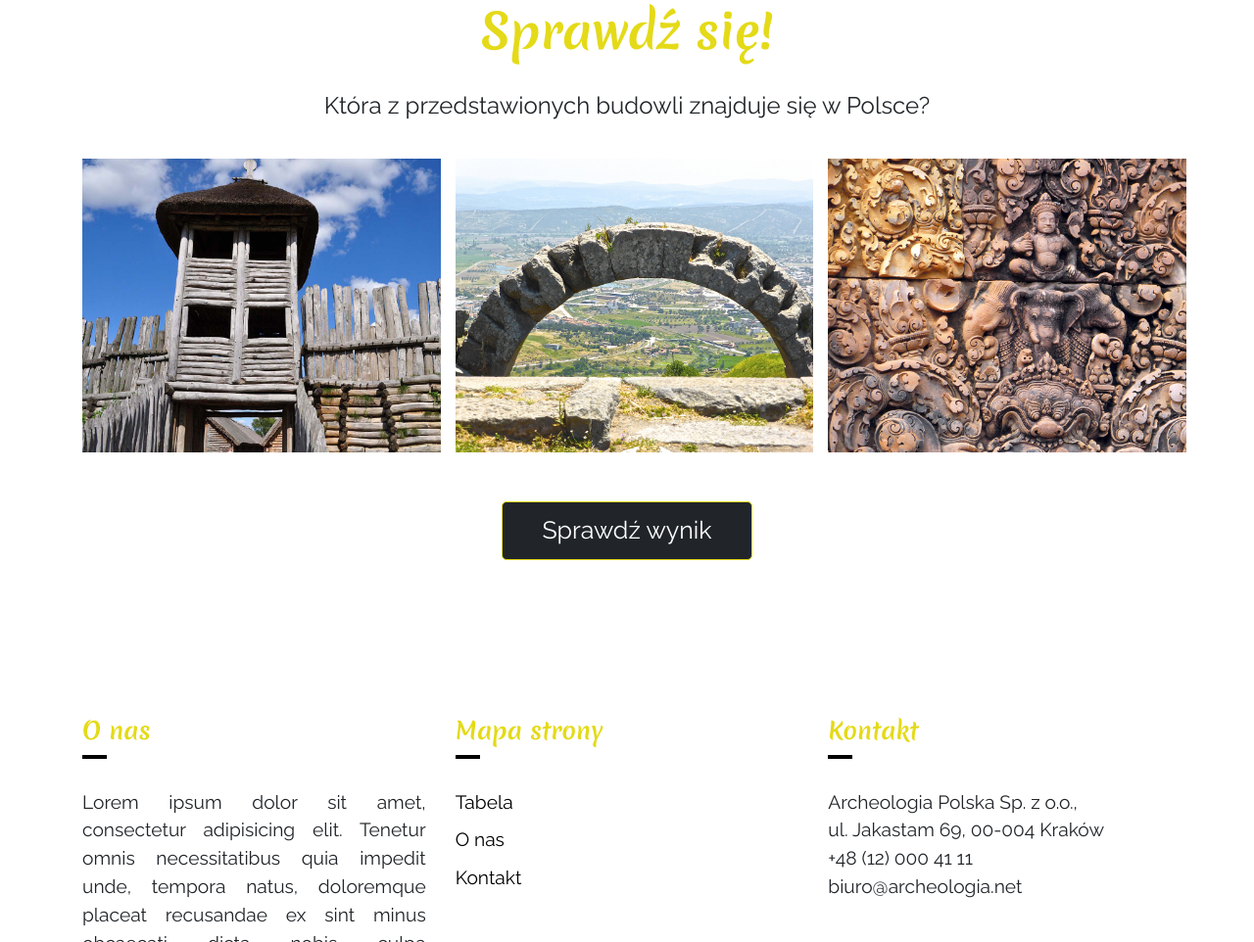
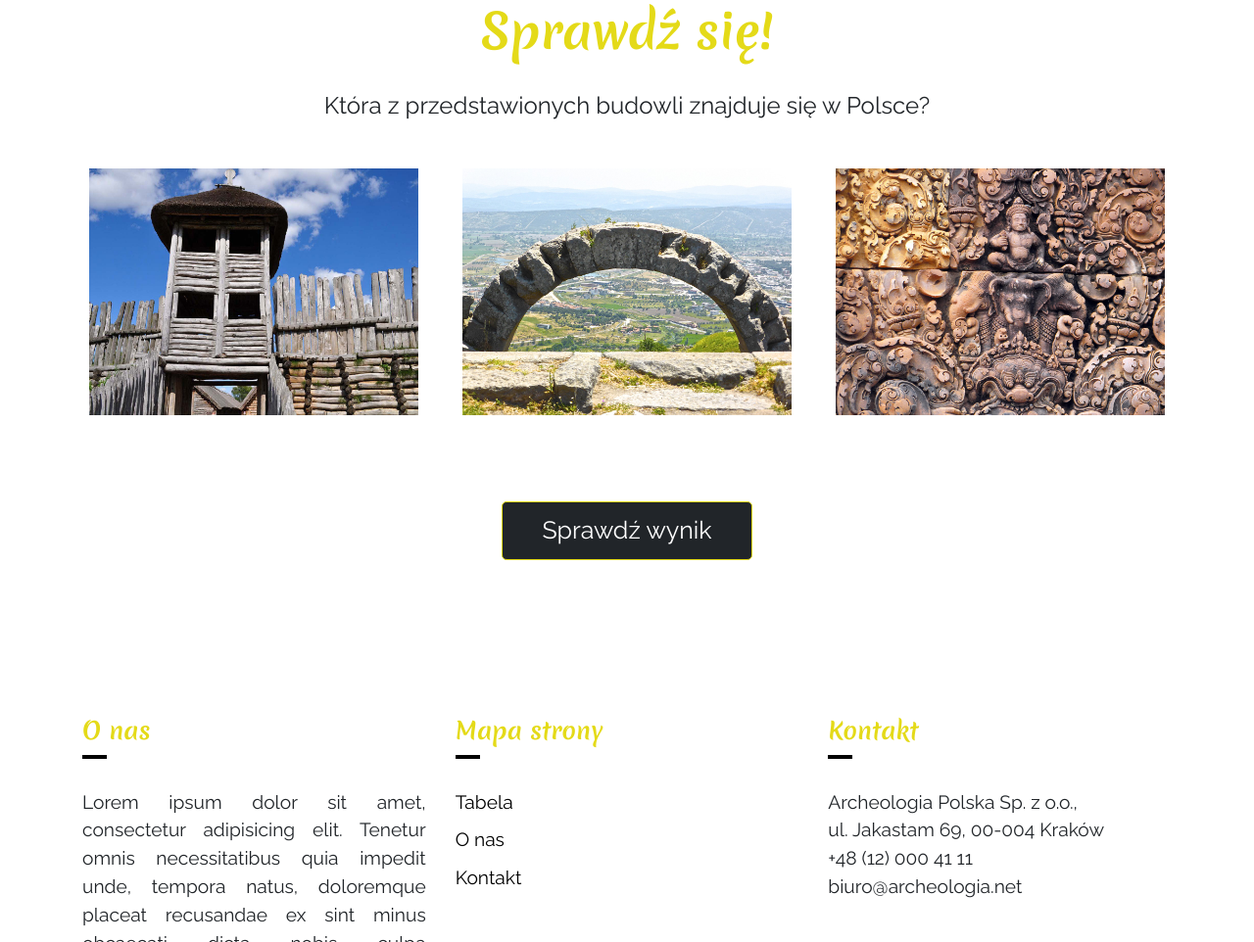
Before and after one commit to PaulinaZawadzka/archeologia, a plain HTML site: page index.html in a window 1280 px wide. Shown: the part 2728-3690 px from the top of the page at 98% size. Drawn offline with nearby package versions, Linux system fonts and the light colour scheme; no server answers.

Commit message:
commit css

```diff
--- a/css/style.css
+++ b/css/style.css
@@ -176,6 +176,7 @@ p.question {
     text-align: center;
     height: 300px;
     overflow: hidden;
+    padding: 10px;
 
 }
 
@@ -215,7 +216,7 @@ buttn:focus {
 
 
 .img-quiz {
-    height: 100%;
+    height: 90%;
 }
 
 h2.foto-name {
```
